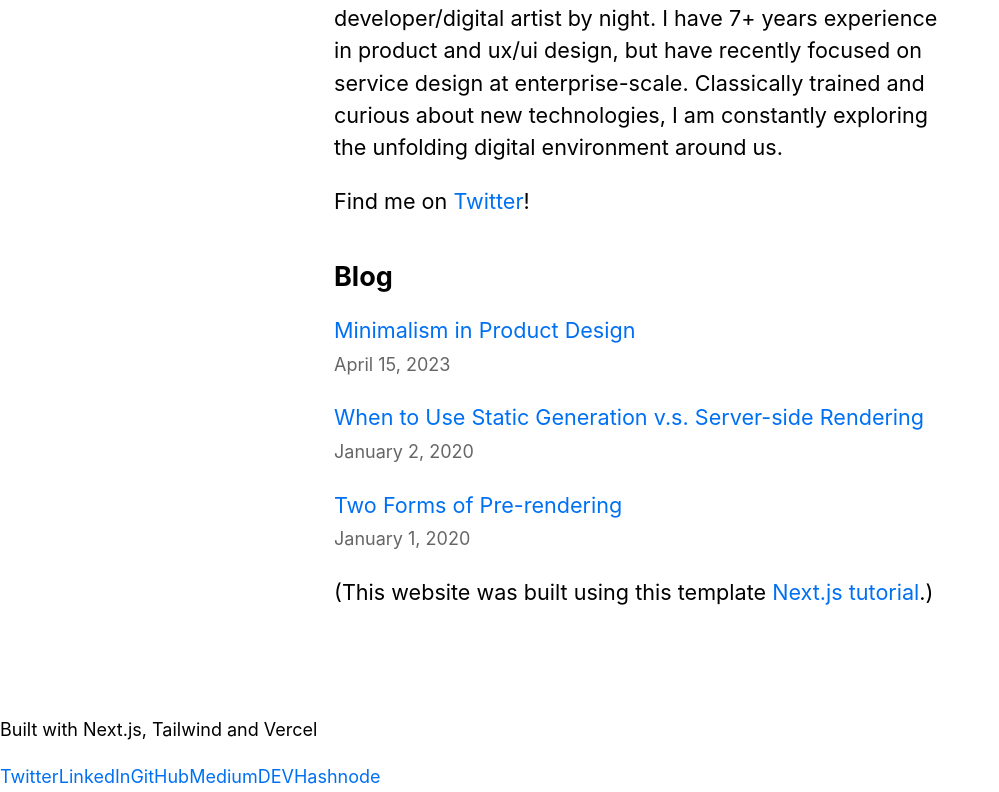
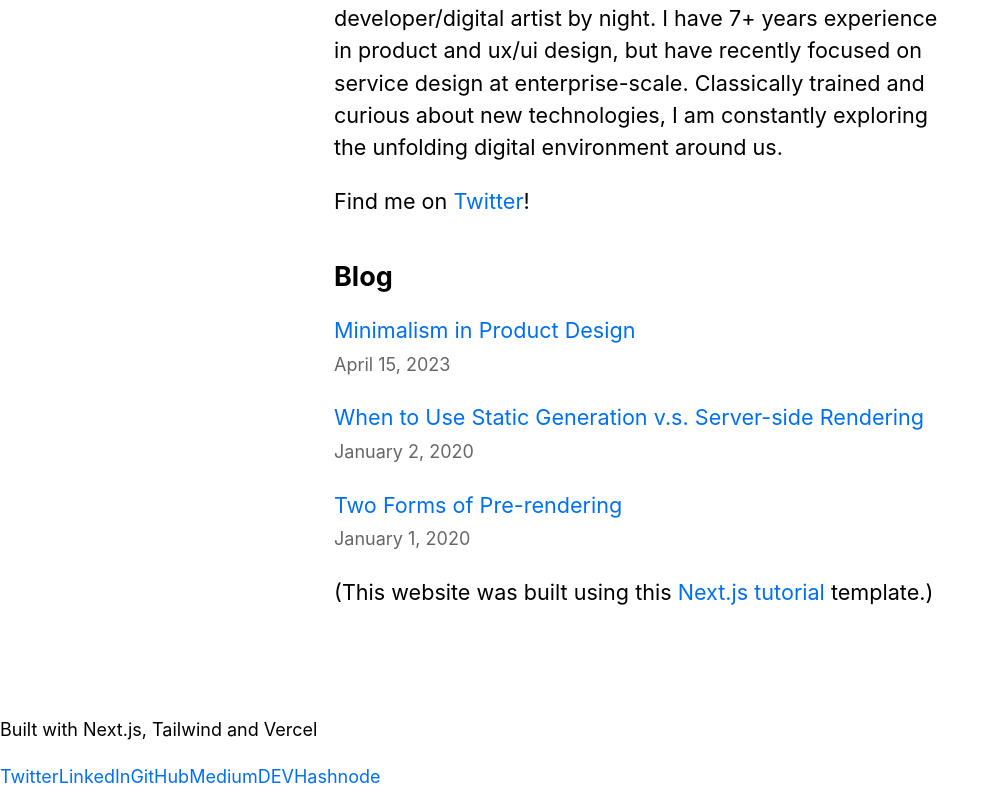
Before and after one commit to cellfade/nextjs-blog, a Next.js app: page / in a window 1280 px wide. Shown: the part 369-1161 px from the top of the page, without its empty margins (0-999 px from the left). Built offline with nearby package versions, Linux system fonts and the light colour scheme.

Commit message:
Update index.js

```diff
--- a/pages/index.js
+++ b/pages/index.js
@@ -39,8 +39,8 @@
           ))}
         </ul>
         <p>
-          (This website was built using this template{' '}
-          <a href="https://nextjs.org/learn">Next.js tutorial</a>.)
+          (This website was built using this {' '}
+          <a href="https://nextjs.org/learn">Next.js tutorial</a> template.)
         </p>
       </section>
     </Layout>
```
